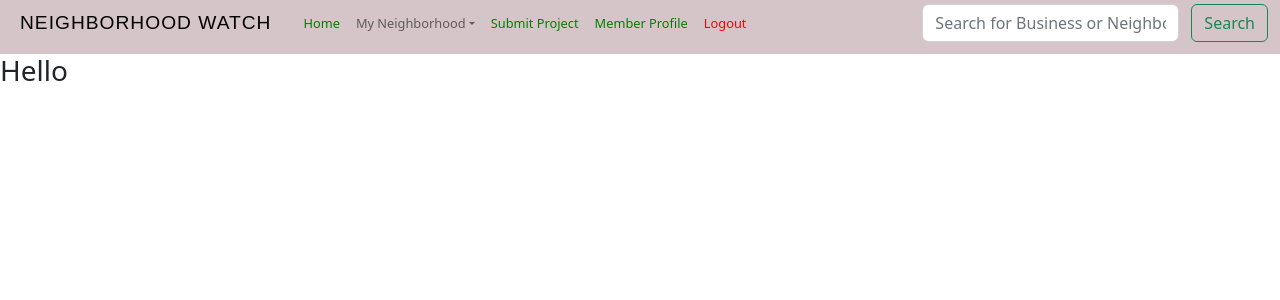
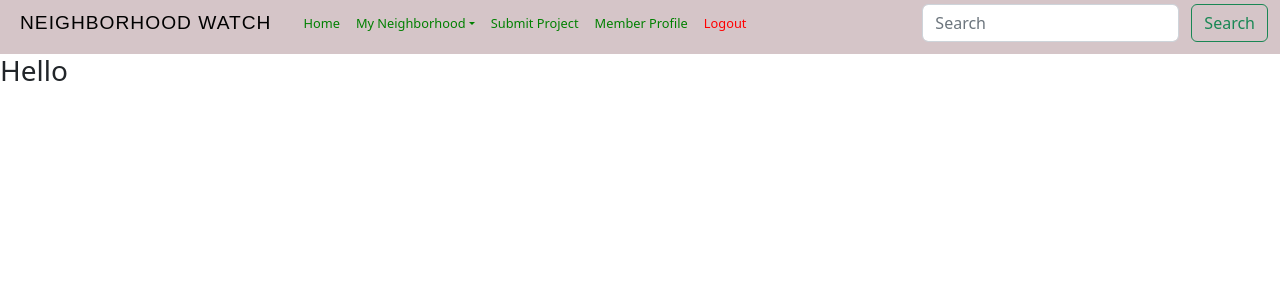
Before and after one commit to waynemorphic/neighborhood-watch, a Django app: page / in a window 1280 px wide. Shown: the top 300 px of the page. Run offline with Django 4.2, Linux system fonts and the light colour scheme; some libraries are stand-ins or nearby versions.

Commit message:
dropdown changes and added functional urls

```diff
--- a/Core/templates/navbar.html
+++ b/Core/templates/navbar.html
@@ -1,19 +1,14 @@
 <!doctype html>
 <html lang="en">
+
 <head>
 	<meta charset="utf-8">
 	<meta name="viewport" content="width=device-width, initial-scale=1">
 	<link href="https://cdn.jsdelivr.net/npm/bootstrap@5.2.0-beta1/dist/css/bootstrap.min.css" rel="stylesheet">
 	<title>Bootstrap Example</title>
 </head>
+
 <body>
-
-
-
-
-
-
-
 	<nav class="navbar navbar-expand-lg" style="background-color: #D5C5C8; padding-top:1px;">
 		<div class="container-fluid">
 			<a class="navbar-brand" href="{% url 'home/' %}"
@@ -22,7 +17,7 @@
 			<button class="navbar-toggler btn btn-outline-success" type="button" data-bs-toggle="collapse"
 				data-bs-target="#navbarTogglerDemo02" aria-controls="navbarTogglerDemo02" aria-expanded="false"
 				aria-label="Toggle navigation" label="Menu">
-			<span><i class="fa-solid fa-circle-chevron-down fa-xl fa-bounce" style="color: white;"></i></span>
+				<span><i class="fa-solid fa-circle-chevron-down fa-xl" style="color: white;"></i></span>
 			</button>
 			<div class="collapse navbar-collapse" id="navbarTogglerDemo02">
 				<ul class="navbar-nav me-auto mb-2 mb-lg-0" style="font-size:0.8rem;">
@@ -30,13 +25,11 @@
 						<a class="nav-link active" href="{% url 'home/' %}" style="color: green;"><span><i
 									class="fa-solid fa-house-user"></i></span> Home</a>
 					</li>
-
-
-
 					<li class="nav-item dropdown">
-					<a class="nav-link dropdown-toggle" data-bs-toggle="dropdown" href="#" id="navbarDropdown" role="button" aria-expanded="false">My
+						<a class="nav-link dropdown-toggle" data-bs-toggle="dropdown" href="#" id="navbarDropdown"
+							role="button" aria-expanded="false" style="color: green;">My
 							Neighborhood</a>
-					<ul class="dropdown-menu" aria-labelledby="navbarDropdown">
+						<ul class="dropdown-menu col-md-4" aria-labelledby="navbarDropdown">
 							<li><a class="dropdown-item" href="{% url 'business' %}">Businesses</a></li>
 							<li><a class="dropdown-item" href="{% url 'police' %}">Police Department</a></li>
 							<li><a class="dropdown-item" href="{% url 'health' %}">Health Department</a></li>
@@ -55,15 +48,12 @@
 					</li>
 				</ul>
 				<form class="d-flex gap-1" role="search" action="{% url 'search results' %}">
-				<input class="form-control me-2 " type="text" placeholder="Search for Business or Neighborhood"
-					aria-label="Search" name="term">
+					<input class="form-control me-2 " type="text" placeholder="Search" aria-label="Search" name="term">
 					<button class="btn btn-outline-success" type="submit">Search</button>
 				</form>
 			</div>
 		</div>
 	</nav>
-
-
 	<script src="https://cdn.jsdelivr.net/npm/bootstrap@5.2.0-beta1/dist/js/bootstrap.bundle.min.js"></script>
 </body>
 </html>
```
Lines whose indentation alone changed are shown as unchanged.
